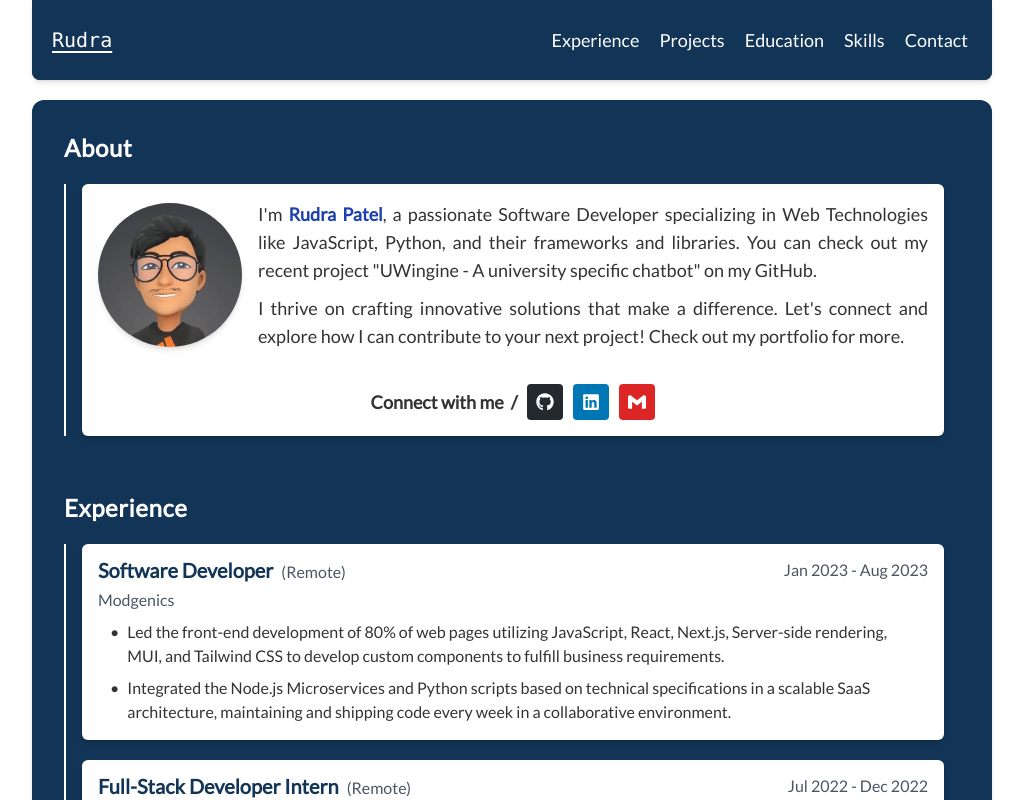
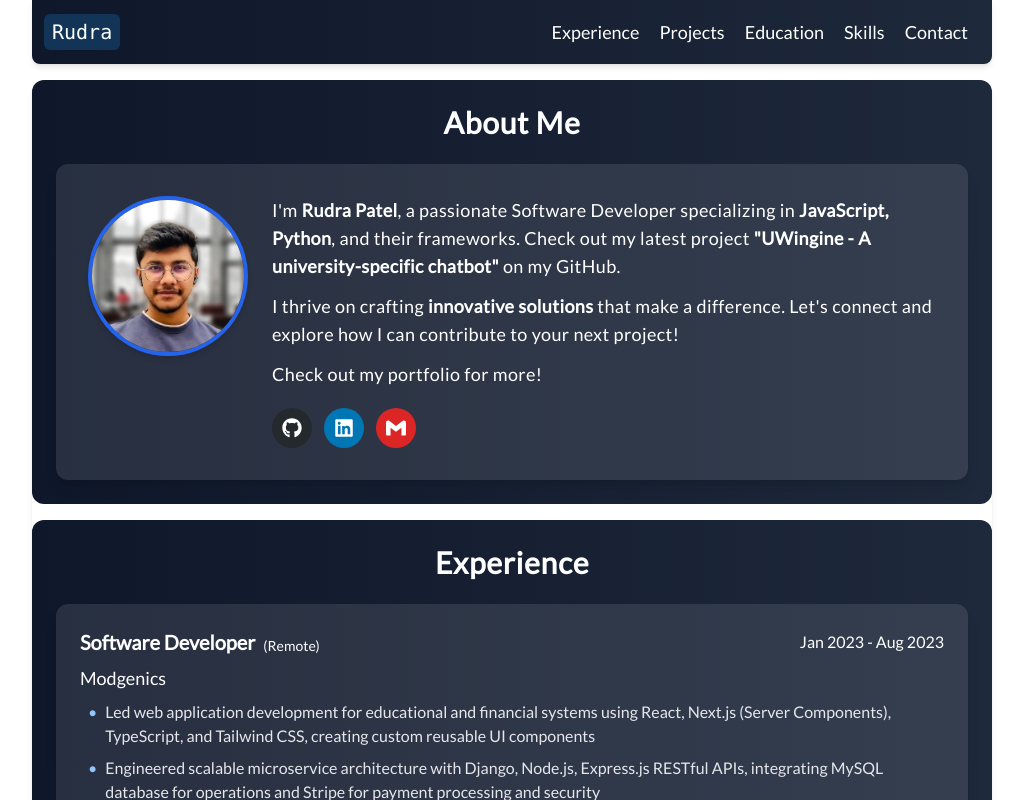
Before and after one commit to Rudra1402/Classic-Portfolio, a React (Vite) app: page / in a window 1280 px wide. Shown: the whole page, without its empty margins (128-1151 px from the left). Built offline with nearby package versions, Linux system fonts and the light colour scheme.

Commit message:
Major UI changes

```diff
--- a/src/App.jsx
+++ b/src/App.jsx
@@ -18,11 +18,11 @@ function App() {
   return (
     <div className='m-0 p-0 w-screen h-screen'>
       <Tracking />
-      <div id='container' className='flex flex-col items-center w-full h-full overflow-y-auto px-4 md:p-0 gap-3 md:gap-5'>
+      <div id='container' className='flex flex-col items-center w-full h-full overflow-y-auto px-3 md:p-0 gap-3 md:gap-4'>
         <Navbar />
         <div
           id='right-container'
-          className='w-full md:w-3/4 flex flex-col rounded-xl shadow-md gap-0 md:gap-0 text-[#333333] p-0'
+          className='w-full md:w-3/4 flex flex-col rounded-xl shadow-md gap-3 md:gap-4 text-[#333333] p-0'
           style={{ scrollbarWidth: "none" }}
         >
           <About />
@@ -32,7 +32,7 @@ function App() {
           <Skills />
           <Contact />
         </div>
-        <div className='py-4 px-8 mb-6 w-full md:w-3/4 rounded-lg text-center text-lg bg-green-600 text-white shadow-md leading-none'>Thank you for visting my portfolio!👍🏼</div>
+        <div className='py-4 px-8 mb-6 w-full md:w-3/4 rounded-lg text-center text-lg bg-gradient-to-r from-[#0f172a] to-[#1e293b] text-white shadow-md leading-none'>Thank you for visting my portfolio!👍🏼</div>
       </div>
     </div>
   )
--- a/src/components/About.jsx
+++ b/src/components/About.jsx
@@ -1,66 +1,58 @@
-import React from 'react'
-import { FaGithub, FaInstagram, FaLinkedin, FaTwitter } from 'react-icons/fa';
+import React from 'react';
+import { FaGithub, FaLinkedin } from 'react-icons/fa';
 import { SiGmail } from 'react-icons/si';
-import rp from '../assets/patel.jpg';
+import rp from '../assets/rp_mini.png';
 
 function About() {
   return (
-        <div className='flex flex-col gap-y-2 sm:gap-y-3 w-full py-3 px-2 sm:p-6 bg-[#123456] rounded-tl-xl rounded-tr-xl' id='about'>
-            <div className='text-xl sm:text-2xl text-white font-semibold tracking-wide leading-none sm:p-2 px-3 py-2 rounded'>
-                About
+    <div className="flex flex-col w-full p-4 sm:p-6 bg-gradient-to-r from-[#0f172a] to-[#1e293b] rounded-xl" id="about">
+
+      <div className="text-2xl sm:text-3xl text-white font-semibold tracking-wide text-center mb-6">
+        About Me
       </div>
-            <div className='sm:px-2'>
-                <div className='px-3 sm:px-4 text-base sm:text-lg text-justify border-0 sm:border-l-2 border-l-white'>
-                    <div className='p-4 rounded-md bg-white shadow-md'>
-                        <div className='flex flex-col sm:flex-row items-center w-full gap-4'>
+
+      <div className="bg-white/10 !text-white rounded-xl shadow-lg p-6 sm:p-8 flex flex-col sm:flex-row items-center sm:items-start gap-6">
+
         <img
           src={rp}
           alt="Rudra Patel"
-                                className='h-24 w-24 sm:h-36 sm:w-36 rounded-full shadow-md'
+          className="h-32 w-32 sm:h-40 sm:w-40 rounded-full border-4 border-blue-600 shadow-md transition-transform hover:scale-105"
         />
-                            <div className=''>
-                                I'm <b className='text-blue-800'>Rudra Patel</b>, a passionate Software Developer specializing in Web Technologies like JavaScript, Python, and their frameworks and libraries. You can check out my recent project "UWingine - A university specific chatbot" on my GitHub.
-                                <hr className='my-1 border border-transparent' />
-                                I thrive on crafting innovative solutions that make a difference. Let's connect and explore how I can contribute to your next project! Check out my portfolio for more.
-                            </div>
-                        </div>
-                        {/* <br />
-                        <div>
-                            What truly drives me is the opportunity to create meaningful solutions that make a tangible impact. Whether it's JavaScript or Python, I'm constantly seeking new ways to push the boundaries of what's possible and deliver exceptional results for my clients and collaborators. I'm excited to connect with you and discuss how I can contribute to your next project. Feel free to explore my portfolio and don't hesitate to reach out if you have any questions or would like to collaborate.
-                        </div> */}
-                        <hr className='my-2.5 md:my-4 border border-transparent' />
-                        <div className='flex flex-wrap gap-2.5 items-center justify-center'>
-                            <b>Connect with me&nbsp;&nbsp;/</b>
-                            <div className='flex flex-wrap gap-2.5 items-center justify-center'>
-                                <a
-                                    href="https://github.com/Rudra1402"
-                                    target="_blank"
-                                    rel="noopener noreferrer"
-                                    className='flex items-center w-9 h-9 text-lg justify-center gap-1 p-0.5 bg-[#24292e] text-white rounded hover:bg-gray-800 transition duration-300 ease-in-out'
-                                >
+
+        <div className="text-center sm:text-left tracking-wide">
+          <p className="text-lg sm:text-lg font-medium">
+            I'm <span className="font-bold">Rudra Patel</span>, a passionate Software Developer specializing in
+            <span className="font-semibold"> JavaScript, Python</span>, and their frameworks. Check out my latest project
+            <span className="font-semibold"> "UWingine - A university-specific chatbot" </span>on my GitHub.
+          </p>
+
+          <p className="text-lg sm:text-lg font-medium mt-3">
+            I thrive on crafting <span className="font-semibold">innovative solutions</span> that make a difference.
+            Let's connect and explore how I can contribute to your next project!
+          </p>
+
+          <p className="text-lg sm:text-lg font-medium mt-3">
+            Check out my portfolio for more!
+          </p>
+
+          <div className="mt-5 flex justify-center sm:justify-start gap-3">
+            <a href="https://github.com/Rudra1402" target="_blank" rel="noopener noreferrer"
+              className="flex items-center w-10 h-10 text-xl justify-center bg-[#24292e] text-white rounded-full hover:bg-gray-800 transition-transform hover:scale-110">
               <FaGithub />
             </a>
-                                <a
-                                    href="https://www.linkedin.com/in/rudra14"
-                                    target="_blank"
-                                    rel="noopener noreferrer"
-                                    className='flex items-center w-9 h-9 text-lg justify-center gap-1 p-0.5 bg-[#0077b5] text-white rounded hover:bg-blue-800 transition duration-300 ease-in-out'
-                                >
+            <a href="https://www.linkedin.com/in/rudra14" target="_blank" rel="noopener noreferrer"
+              className="flex items-center w-10 h-10 text-xl justify-center bg-[#0077b5] text-white rounded-full hover:bg-blue-800 transition-transform hover:scale-110">
               <FaLinkedin />
             </a>
-                                <a
-                                    href="mailto:rudrapatelrp14@gmail.com"
-                                    className='flex items-center w-9 h-9 text-lg justify-center gap-1 p-0.5 bg-red-600 text-white rounded hover:bg-red-700 transition duration-300 ease-in-out'
-                                >
+            <a href="mailto:patel349@uwindsor.ca"
+              className="flex items-center w-10 h-10 text-xl justify-center bg-red-600 text-white rounded-full hover:bg-red-700 transition-transform hover:scale-110">
               <SiGmail />
             </a>
           </div>
         </div>
       </div>
     </div>
-            </div>
-        </div>
-    )
+  );
 }
 
-export default About
+export default About;
--- a/src/components/Education.jsx
+++ b/src/components/Education.jsx
@@ -1,38 +1,44 @@
-import React from 'react'
-import { education } from '../data'
+import React from "react";
+import { education } from "../data";
 
 function Education() {
   return (
-        <div className='flex flex-col gap-y-2 sm:gap-y-3 w-full py-3 px-2 sm:p-6 bg-[#123456]' id='education'>
-            <div className='text-xl sm:text-2xl text-white font-semibold tracking-wide leading-none px-3 py-2 sm:p-2 rounded'>
+    <div className="flex flex-col w-full p-4 sm:p-6 bg-gradient-to-r from-[#0f172a] to-[#1e293b] rounded-xl" id="education">
+
+      {/* Section Title */}
+      <div className="text-2xl sm:text-3xl text-white font-semibold tracking-wide text-center mb-6">
         Education
       </div>
-            <div className='sm:px-2'>
-                <div className='border-0 sm:border-l-2 border-l-white flex gap-4 sm:gap-5 flex-col px-3 sm:px-4'>
+
+      {/* Education List */}
+      <div className="">
+        <div className="flex flex-col gap-4 sm:gap-5">
           {education.map((edu, index) => (
             <div
               key={index}
-                            className='p-4 mr-1 flex flex-col gap-y-2 shadow-md rounded-md bg-white'
+              className="p-6 flex flex-col gap-y-1.5 shadow-lg rounded-xl bg-white/10 text-white transition-transform hover:shadow-xl"
             >
-                            <div className='flex flex-col md:flex-row items-start md:items-center justify-between gap-2 md:gap-4'>
-                                <div className='text-xl text-[#123456] font-semibold cursor-pointer'>
-                                    {edu.courseDegree}, {edu.major}
+              {/* Degree & Duration */}
+              <div className="flex flex-col md:flex-row items-start md:items-center justify-between gap-2">
+                <div className="text-xl font-semibold tracking-wide">
+                  {edu.courseDegree}, <span className="text-blue-400">{edu.major}</span>
                 </div>
-                                <div className='text-gray-600 leading-none'>
+                <div className="text-sm">
                   {edu.duration}
                 </div>
               </div>
-                            <div>
-                                {edu.institute}
-                                <br />
-                                {edu.city}
+
+              {/* Institution & City */}
+              <div className="">
+                <div className="text-gray-100 font-semibold tracking-wide text-lg mb-1">{edu.institute}</div>
+                <div className="text-gray-300">{edu.city}</div>
               </div>
             </div>
           ))}
         </div>
       </div>
     </div>
-    )
+  );
 }
 
-export default Education
+export default Education;
--- a/src/components/Experience.jsx
+++ b/src/components/Experience.jsx
@@ -1,50 +1,47 @@
-import React from 'react'
-import { workExp } from '../data'
+import React from "react";
+import { workExp } from "../data";
 
 function Experience() {
   return (
-        <div className='flex flex-col gap-y-2 sm:gap-y-3 w-full py-3 px-2 sm:p-6 bg-[#123456]' id='experience'>
-            <div className='text-xl sm:text-2xl text-white font-semibold tracking-wide leading-none px-3 py-2 sm:p-2 rounded'>
+    <div className="flex flex-col w-full p-4 sm:p-6 bg-gradient-to-r from-[#0f172a] to-[#1e293b] rounded-xl" id="experience">
+
+      <div className="text-2xl sm:text-3xl text-white font-semibold tracking-wide text-center mb-6">
         Experience
       </div>
-            <div className='sm:px-2'>
-                <div className='border-0 sm:border-l-2 border-l-white flex flex-col gap-4 sm:gap-5 px-3 sm:px-4'>
+
+      <div className="">
+        <div className="flex flex-col gap-4 sm:gap-5">
           {workExp.map((exp, index) => (
             <div
               key={index}
-                            className='p-4 flex flex-col gap-y-2 shadow-md rounded-md bg-white'
+              className="p-6 flex flex-col gap-y-2 shadow-lg rounded-xl bg-white/10 !text-white transition-transform hover:shadow-xl"
             >
-                            <div className='flex lg:flex-row flex-col items-start lg:items-center justify-between gap-3 lg:gap-4'>
-                                <div className='flex items-end justify-start gap-2'>
-                                    <div
-                                        className='text-xl text-[#123456] leading-none font-semibold cursor-pointer'
-                                    >
+              <div className="flex lg:flex-row flex-col items-start lg:items-center justify-between gap-3 lg:gap-4">
+
+                <div className="flex items-end justify-start gap-2">
+                  <div className="text-xl font-semibold cursor-pointer">
                     {exp.role}
                   </div>
-                                    <div className='hidden sm:block text-gray-600 leading-none'>
+                  <div className="hidden sm:block text-sm">
                     ({exp.location})
                   </div>
                 </div>
-                                <div className='text-gray-600 leading-none'>
+
+                <div className="text-base">
                   {exp.duration}
                 </div>
               </div>
-                            <div className='flex items-center justify-start gap-1'>
-                                <div className='text-gray-600'>
-                                    {exp.company}
+
+              <div className="flex items-center justify-start gap-2">
+                <div className="font-medium text-lg">{exp.company}</div>
+                <div className="block sm:hidden text-sm">({exp.location})</div>
               </div>
-                                <div className='block sm:hidden text-gray-600 leading-none'>
-                                    ({exp.location})
-                                </div>
-                            </div>
-                            <div className='px-3 flex flex-col gap-y-2'>
+
+              <div className="px-1 md:px-2 flex flex-col gap-y-2">
                 {exp.desc.map((d, idx) => (
-                                    <div
-                                        key={idx}
-                                        className='flex !gap-2'
-                                    >
-                                        <div>&bull;</div>
-                                        <div>{d}</div>
+                  <div key={idx} className="flex gap-2">
+                    <div className="text-blue-300">•</div>
+                    <div className="text-gray-200">{d}</div>
                   </div>
                 ))}
               </div>
@@ -53,7 +50,7 @@ function Experience() {
         </div>
       </div>
     </div>
-    )
+  );
 }
 
-export default Experience
+export default Experience;
--- a/src/components/Navbar.jsx
+++ b/src/components/Navbar.jsx
@@ -44,9 +44,11 @@ function Navbar() {
     );
 
     return (
-        <div className='w-full md:w-3/4 min-h-16 sm:min-h-20 flex items-center bg-[#123456] text-[#fff] shadow-md overflow-hidden rounded-b-lg'>
-            <a href='#about' className='w-[50%] sm:w-[20%] h-full py-3 px-4 lg:p-5 bg-[#123456] text-center flex sm:hidden lg:flex items-center justify-start sm:justify-start underline underline-offset-4 text-xl font-mono cursor-pointer text-white'>Rudra</a>
-            <div className='w-[100%] lg:w-[80%] h-full py-5 px-6 bg-[#123456] text-lg hidden sm:flex items-center justify-center lg:justify-end gap-5'>
+        <div className='w-full md:w-3/4 min-h-16 sm:min-h-16 flex items-center justify-between bg-gradient-to-r from-[#0f172a] to-[#1e293b] text-[#fff] shadow-md overflow-hidden rounded-b-lg'>
+            <div className='w-fit h-full p-3 flex items-center'>
+                <a href='#about' className='w-full h-fit py-1 px-2 bg-[#123456] rounded md:rounded-md text-center flex lg:flex items-center justify-start sm:justify-start text-xl font-mono cursor-pointer hover:text-blue-400 text-white'>Rudra</a>
+            </div>
+            <div className='w-fit h-full py-5 px-6 text-lg hidden sm:flex items-center justify-center lg:justify-end gap-5'>
                 {/* <a href='#about' className='hover:border-b border-b-blue-300'>About</a> */}
                 <a href='#experience' className='hover:border-b border-b-blue-300'>Experience</a>
                 <a href='#projects' className='hover:border-b border-b-blue-300'>Projects</a>
--- a/src/data.js
+++ b/src/data.js
@@ -1,6 +1,6 @@
 import { FaLinkedin, FaGithub, FaTwitter, FaInstagram, FaJava, FaDocker, FaJira, FaTrello, FaBootstrap } from 'react-icons/fa'
-import { BiLogoReact, BiLogoJavascript, BiLogoNodejs, BiLogoMongodb, BiLogoPostgresql, BiLogoGit, BiLogoGithub, BiLogoPython, BiLogoDjango, BiLogoTailwindCss } from 'react-icons/bi'
-import { SiExpress, SiNextdotjs, SiFlask, SiCplusplus, SiMicrosoftsqlserver, SiMysql, SiKubernetes, SiPostman, SiVisualstudiocode, SiLeetcode, SiCodeforces } from 'react-icons/si'
+import { BiLogoReact, BiLogoJavascript, BiLogoNodejs, BiLogoMongodb, BiLogoPostgresql, BiLogoGit, BiLogoGithub, BiLogoPython, BiLogoDjango, BiLogoTailwindCss, BiLogoAws, BiLogoGoogleCloud, BiLogoHeroku, BiLogoNetlify, BiLogoFirebase } from 'react-icons/bi'
+import { SiExpress, SiNextdotjs, SiFlask, SiFastapi, SiCplusplus, SiMicrosoftsqlserver, SiMysql, SiKubernetes, SiPostman, SiVisualstudiocode, SiLeetcode, SiCodeforces, SiVercel } from 'react-icons/si'
 
 export const socials = [
     {
@@ -171,7 +171,12 @@ export const workExp = [
         company: 'Modgenics',
         location: 'Remote',
         desc: [
-            "Led the front-end development of 80% of web pages utilizing JavaScript, React, Next.js, Server-side rendering, MUI, and Tailwind CSS to develop custom components to fulfill business requirements.", "Integrated the Node.js Microservices and Python scripts based on technical specifications in a scalable SaaS architecture, maintaining and shipping code every week in a collaborative environment."
+            "Led web application development for educational and financial systems using React, Next.js (Server Components), TypeScript, and Tailwind CSS, creating custom reusable UI components",
+            "Engineered scalable microservice architecture with Django, Node.js, Express.js RESTful APIs, integrating MySQL database for operations and Stripe for payment processing and security",
+            "Leveraged AWS EC2 to run Docker Images, ensuring high availability, scalability, and efficient data management for applications",
+            "Utilized Docker to containerize applications for deployment and consistency across environments",
+            "Employed Git/GitHub for source control management, maintained Agile workflows, participated in sprint planning, developed features based on user stories, and shipped code weekly",
+            "Maintained comprehensive technical software documentation, performed code reviews, provided constructive feedback to peers, demonstrating effective communication and timely task execution"
         ],
         techStack: ['ReactJS', 'NextJS', 'AWS S3', 'Tailwind CSS'],
         duration: 'Jan 2023 - Aug 2023',
@@ -182,7 +187,12 @@ export const workExp = [
         company: 'TatvaSoft',
         location: 'Remote',
         desc: [
-            "Developed a feature-rich online bookstore application from scratch utilizing HTML, CSS, React.js, Node.js, Express.js, Redux, Tailwind CSS and demonstrated ability to multitask.", "Designed the web pages 100% mobile responsive for better access across a multitude of devices, integrated back-end REST APIs for networking, relational databases like PostgreSQL for data storage management."
+            "Led full-stack development of distributed systems using React.js, Redux, JavaScript, HTML, CSS3, and Tailwind CSS for creating responsive design and improved user experience (UX)",
+            "Built robust back-end systems using Node.js and Express.js to develop server-side RESTful APIs, implementing JWT for token-based authentication and performing API integration for enhanced security",
+            "Utilized Git and GitHub for source code management, leveraging collaborative coding approach and GitHub Actions for automating front-end deployment on AWS S3 to develop client prototypes",
+            "Performed automated testing using Mocha and Postman for QA and debugging code",
+            "Managed database using Postgres, writing SQL queries and stored procedures for database design",
+            "Collaborated with cross-functional teams for smooth software delivery based on business requirements, demonstrating effective verbal communication"
         ],
         techStack: ['ReactJS', 'NodeJS', 'ExpressJS', 'PostgreSQL'],
         duration: 'Jul 2022 - Dec 2022',
@@ -196,12 +206,12 @@ export const education = [
         city: 'Windsor, ON, Canada',
         courseDegree: 'Master\'s degree',
         major: 'Applied Computing',
-        duration: 'Sep 2023 - Present',
+        duration: 'Sep 2023 - Dec 2024',
         cgpa: '3.4 / 4.0',
     },
     {
-        institute: 'Sardar Vallabhbhai Patel Institute of Technology',
-        city: 'Vasad, Gujarat, India',
+        institute: 'Gujarat Technological University',
+        city: 'Gujarat, India',
         courseDegree: 'Bachelor\'s degree',
         major: 'Information Technology',
         duration: 'Jun 2019 - May 2023',
@@ -248,6 +258,11 @@ export const techSkills = [
     {
         sname: 'ExpressJS',
         Component: SiExpress,
+        category: 'l&f'
+    },
+    {
+        sname: 'FastAPI',
+        Component: SiFastapi,
         category: 'l&f'
     },
     {
@@ -301,6 +316,31 @@ export const techSkills = [
         category: 'l&f'
     },
     {
+        sname: 'AWS',
+        Component: BiLogoAws,
+        category: 'cloud'
+    },
+    {
+        sname: 'Firebase',
+        Component: BiLogoFirebase,
+        category: 'cloud'
+    },
+    {
+        sname: 'Vercel',
+        Component: SiVercel,
+        category: 'cloud'
+    },
+    {
+        sname: 'Netlify',
+        Component: BiLogoNetlify,
+        category: 'cloud'
+    },
+    {
+        sname: 'Heroku',
+        Component: BiLogoHeroku,
+        category: 'cloud'
+    },
+    {
         sname: 'Docker',
         Component: FaDocker,
         category: 'cont'
```
Also changed, not shown: src/components/Contact.jsx (+47 -15 lines), src/components/Projects.jsx (+27 -28 lines), src/components/Skills.jsx (+29 -44 lines), src/assets/rp_mini.png (added). Lines whose indentation alone changed are shown as unchanged.
